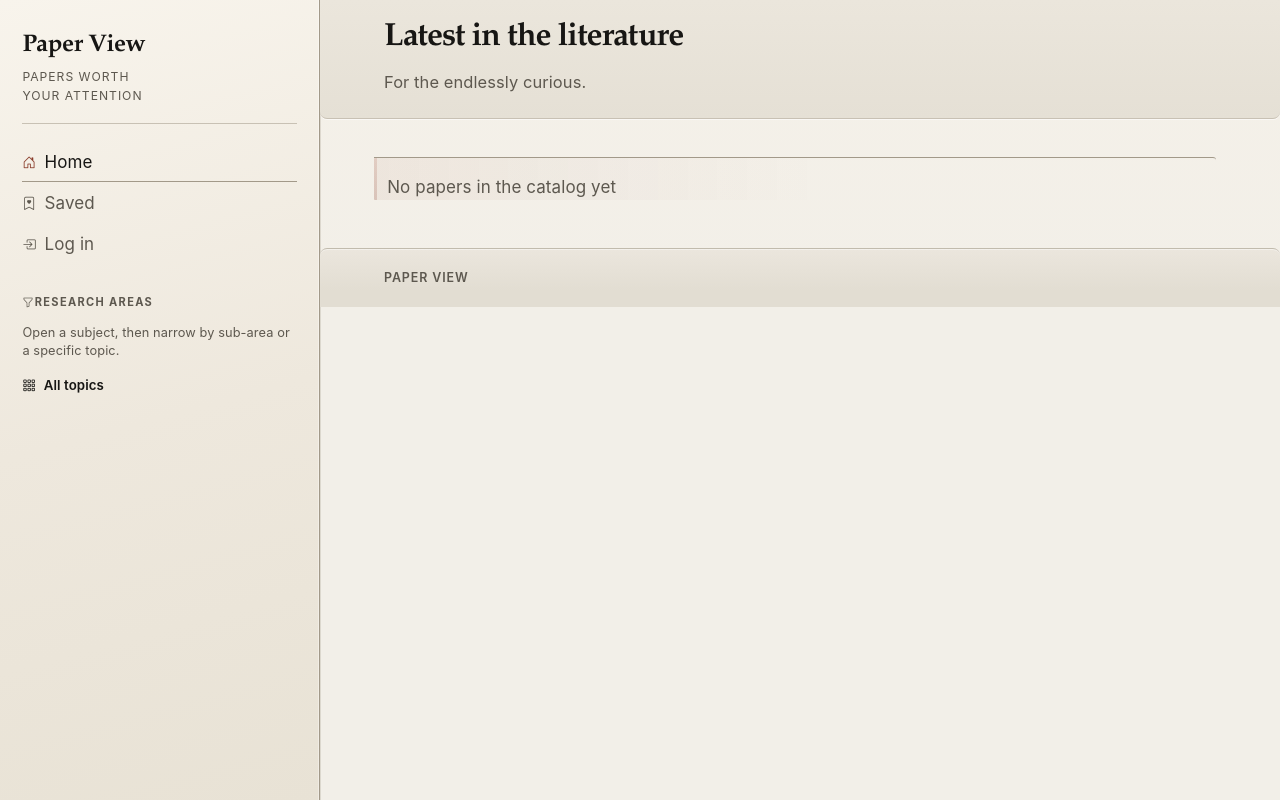
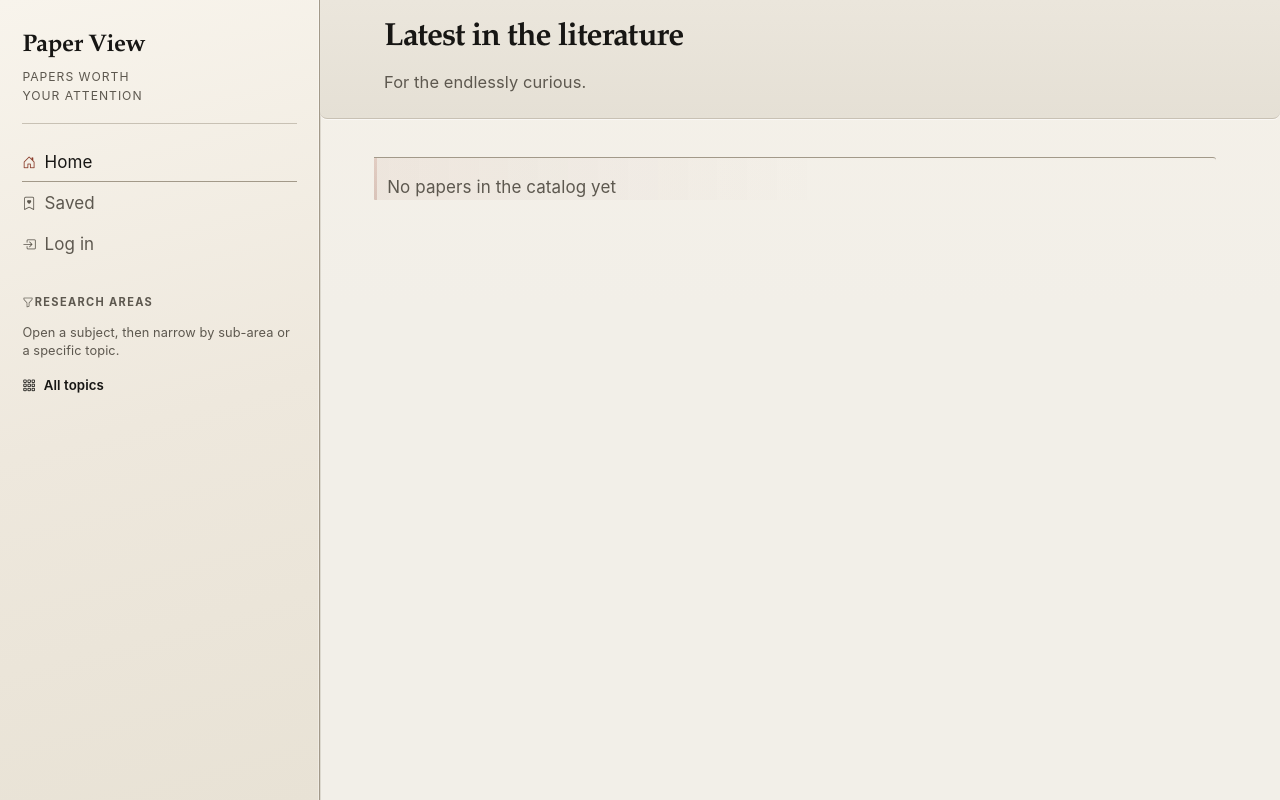
Before and after one commit to changerate/cs4800-assignment3, a Flask app: page / in a window 1280 px wide. Run offline with Flask 3, Linux system fonts and the light colour scheme; data that the repository does not hold is empty.

Commit message:
removed footer

```diff
--- a/backend/app/static/css/editorial.css
+++ b/backend/app/static/css/editorial.css
@@ -107,26 +107,6 @@ code { font-size: .86em; padding: .1rem .35rem; background: #ebe6dc; border: 1px
 .feed-title { margin: 0; font-family: var(--serif); font-size: clamp(1.8rem, 2.5vw, 2.5rem); line-height: .97; letter-spacing: -.03em; font-weight: 600; }
 .feed-lede { margin: 1rem 0 0; font-size: 1.03rem; color: var(--ink-soft); max-width: 62ch; }
 .feed-related-source { margin: .8rem 0 0; color: var(--ink-soft); font-size: .88rem; }
-
-.site-footer {
-  margin-top: 3rem;
-  margin-left: calc(-1 * var(--feed-main-pad-x));
-  margin-right: calc(-1 * var(--feed-main-pad-x));
-  padding: 1.15rem var(--feed-main-pad-x) 1.25rem;
-  background: linear-gradient(180deg, var(--footer-band-top) 0%, var(--footer-band) 72%);
-  border-top: 1px solid var(--footer-line);
-  box-shadow: inset 0 1px 0 rgba(255, 255, 255, 0.42);
-  border-radius: 0.45rem 0.45rem 0 0;
-}
-
-.site-footer-text {
-  margin: 0;
-  font-size: 0.78rem;
-  letter-spacing: 0.07em;
-  text-transform: uppercase;
-  font-weight: 600;
-  color: var(--ink-soft);
-}
 
 .paper-feed { display: grid; gap: 2.6rem; }
 .paper-card {
@@ -613,10 +593,6 @@ form.auth-form.discover-form .discover-field--narrow { max-width: 11rem; }
   padding: var(--feed-main-pad-y-top) var(--feed-main-pad-x) var(--feed-main-pad-y-bottom);
 }
 
-.related-panel .site-footer {
-  display: none;
-}
-
 .related-panel .paper-feed {
   gap: 2.2rem;
 }
--- a/backend/app/templates/discover.html
+++ b/backend/app/templates/discover.html
@@ -120,8 +120,6 @@
       {% endif %}
       {% endfor %}
     </div>
-
-    {% include "partials/site_footer.html" %}
   </main>
 
   <button
--- a/backend/app/templates/index.html
+++ b/backend/app/templates/index.html
@@ -46,8 +46,6 @@
       </p>
       {% endfor %}
     </div>
-
-    {% include "partials/site_footer.html" %}
   </main>
 
   {% if page == 'home' %}
--- a/backend/app/templates/partials/site_footer.html
+++ /dev/null
@@ -1,3 +0,0 @@
-<footer class="site-footer">
-  <p class="site-footer-text">Paper View</p>
-</footer>
--- a/backend/app/templates/profile.html
+++ b/backend/app/templates/profile.html
@@ -38,8 +38,6 @@
         </form>
       </article>
     </section>
-
-    {% include "partials/site_footer.html" %}
   </main>
 
   {% include "partials/bottom_nav.html" %}
```
